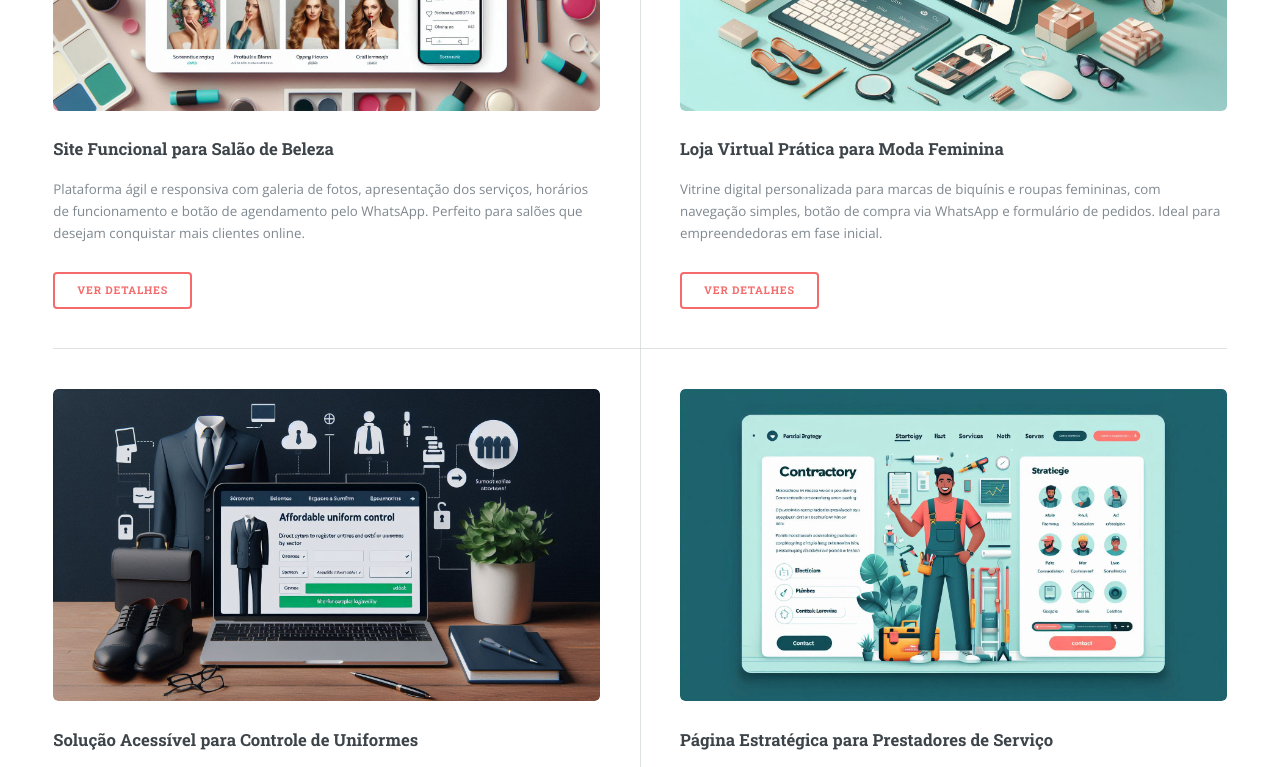
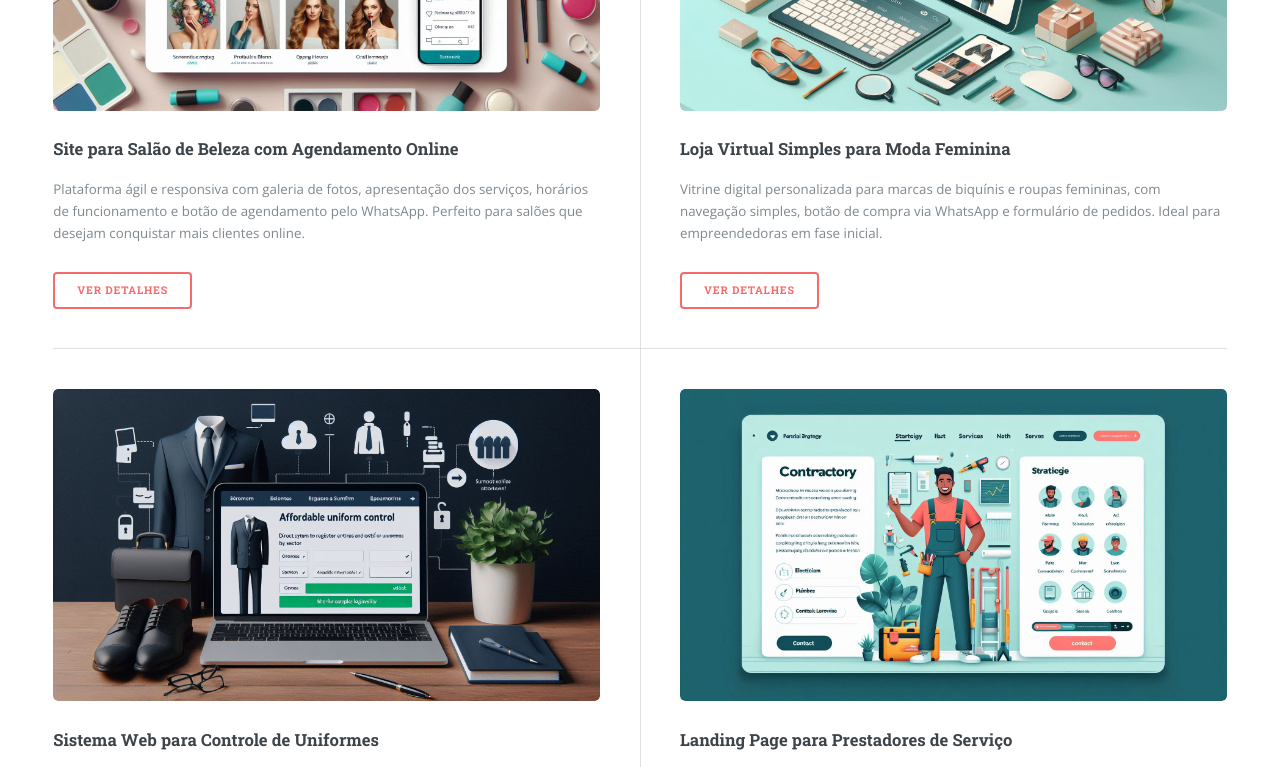
Before and after one commit to smithymmije/js-editorial, a plain HTML site: page index.html in a window 1280 px wide. Shown: the part 1440-2207 px from the top of the page. Drawn offline with nearby package versions, Linux system fonts and the light colour scheme.

Commit message:
palavras chaves

```diff
--- a/index.html
+++ b/index.html
@@ -199,42 +199,42 @@
 
 									  <article>
 										<a href="#" class="image"><img src="images/pic1.jpeg" alt="Site funcional para salão de beleza" /></a>
-										<h3>Site Funcional para Salão de Beleza</h3>
+										<h3>Site para Salão de Beleza com Agendamento Online</h3>
 										<p>Plataforma ágil e responsiva com galeria de fotos, apresentação dos serviços, horários de funcionamento e botão de agendamento pelo WhatsApp. Perfeito para salões que desejam conquistar mais clientes online.</p>
 										<ul class="actions"><li><a href="#" class="button">Ver detalhes</a></li></ul>
 									  </article>
 
 									  <article>
 										<a href="#" class="image"><img src="images/pic2.jpeg" alt="Loja virtual prática para moda feminina" /></a>
-										<h3>Loja Virtual Prática para Moda Feminina</h3>
+										<h3>Loja Virtual Simples para Moda Feminina</h3>
 										<p>Vitrine digital personalizada para marcas de biquínis e roupas femininas, com navegação simples, botão de compra via WhatsApp e formulário de pedidos. Ideal para empreendedoras em fase inicial.</p>
 										<ul class="actions"><li><a href="#" class="button">Ver detalhes</a></li></ul>
 									  </article>
 
 									  <article>
 										<a href="#" class="image"><img src="images/pic3.jpeg" alt="Sistema acessível para controle de uniformes" /></a>
-										<h3>Solução Acessível para Controle de Uniformes</h3>
+										<h3>Sistema Web para Controle de Uniformes</h3>
 										<p>Sistema direto com formulário online para registrar entradas e saídas de uniformes por setor. Compartilhável por link privado, sem necessidade de login complexo. Ótimo para organizações que querem praticidade.</p>
 										<ul class="actions"><li><a href="#" class="button">Ver detalhes</a></li></ul>
 									  </article>
 
 									  <article>
 										<a href="#" class="image"><img src="images/pic4.jpeg" alt="Página estratégica para prestadores de serviço" /></a>
-										<h3>Página Estratégica para Prestadores de Serviço</h3>
+										<h3>Landing Page para Prestadores de Serviço</h3>
 										<p>Landing page com apresentação pessoal, lista de serviços e botão de contato via WhatsApp. Ideal para profissionais como eletricistas, pintores ou encanadores que desejam captar clientes com presença online.</p>
 										<ul class="actions"><li><a href="#" class="button">Ver detalhes</a></li></ul>
 									  </article>
 
 									  <article>
 										<a href="#" class="image"><img src="images/pic5.jpeg" alt="Vitrine digital com pedido facilitado" /></a>
-										<h3>Vitrine Digital com Pedido Facilitado</h3>
+										<h3>Vitrine Digital com Pedido por WhatsApp</h3>
 										<p>Exibição de produtos por categoria em uma interface leve, com formulário de pedido rápido por WhatsApp ou e-mail. Uma solução moderna para quem prefere mostrar e vender sem checkout integrado.</p>
 										<ul class="actions"><li><a href="#" class="button">Ver detalhes</a></li></ul>
 									  </article>
 
 									  <article>
 										<a href="#" class="image"><img src="images/pic6.jpeg" alt="Área exclusiva para clientes com senha" /></a>
-										<h3>Área Exclusiva para Clientes com Acesso Protegido</h3>
+										<h3>Área Restrita com Acesso Protegido para Clientes</h3>
 										<p>Página com senha para disponibilizar documentos, conteúdos e atualizações. Indicado para empresas que querem oferecer atendimento personalizado sem precisar de autenticação avançada.</p>
 										<ul class="actions"><li><a href="#" class="button">Ver detalhes</a></li></ul>
 									  </article>
```
